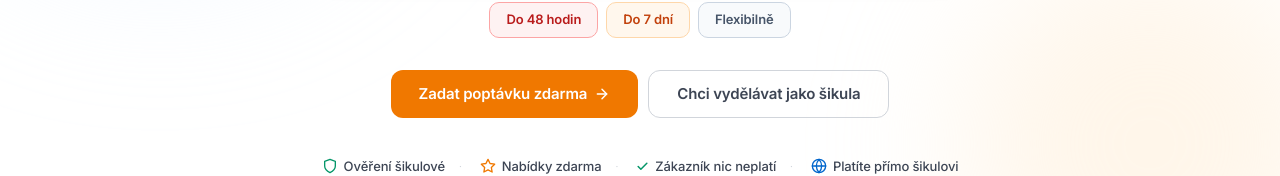
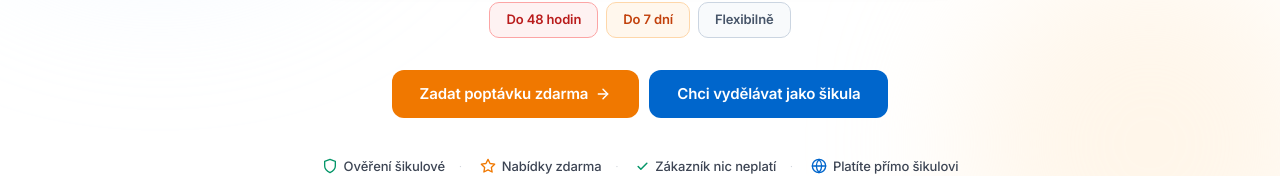
Before and after one commit to SaraSara2026/sikuladoma, a React (Vite) app: page / in a window 1280 px wide. Shown: the part 466-642 px from the top of the page. Built offline with nearby package versions, Linux system fonts and the light colour scheme; no server answers.

Commit message:
ui(hero): tlačítko 'Chci vydělávat jako šikula' v modré barvě (brand pro šikuly)

```diff
--- a/src/App.jsx
+++ b/src/App.jsx
@@ -36,7 +36,7 @@ import LoginModal from "./modals/LoginModal.jsx";
 
 // UI
 import { T } from "./ui/theme";
-import { BtnPrimary, BtnSecondary } from "./ui/Button";
+import { BtnPrimary, BtnSecondary, BtnBlue } from "./ui/Button";
 import { IcSearch, IcArrow, IcShield, IcStar, IcCheck, IcGlobe } from "./ui/icons/UIIcons";
 
 // Data (jen pro homepage tile grid)
@@ -336,9 +336,9 @@ export default function App() {
             <BtnPrimary size="lg" onClick={() => openOrder()}>
               Zadat poptávku zdarma <IcArrow />
             </BtnPrimary>
-            <BtnSecondary size="lg" onClick={() => { setPage("sikuly"); window.scrollTo(0, 0); }}>
+            <BtnBlue size="lg" onClick={() => { setPage("sikuly"); window.scrollTo(0, 0); }}>
               Chci vydělávat jako šikula
-            </BtnSecondary>
+            </BtnBlue>
           </div>
 
           <div style={{ display: "flex", justifyContent: "center", alignItems: "center", gap: 4, flexWrap: "wrap", rowGap: 8 }}>
```
